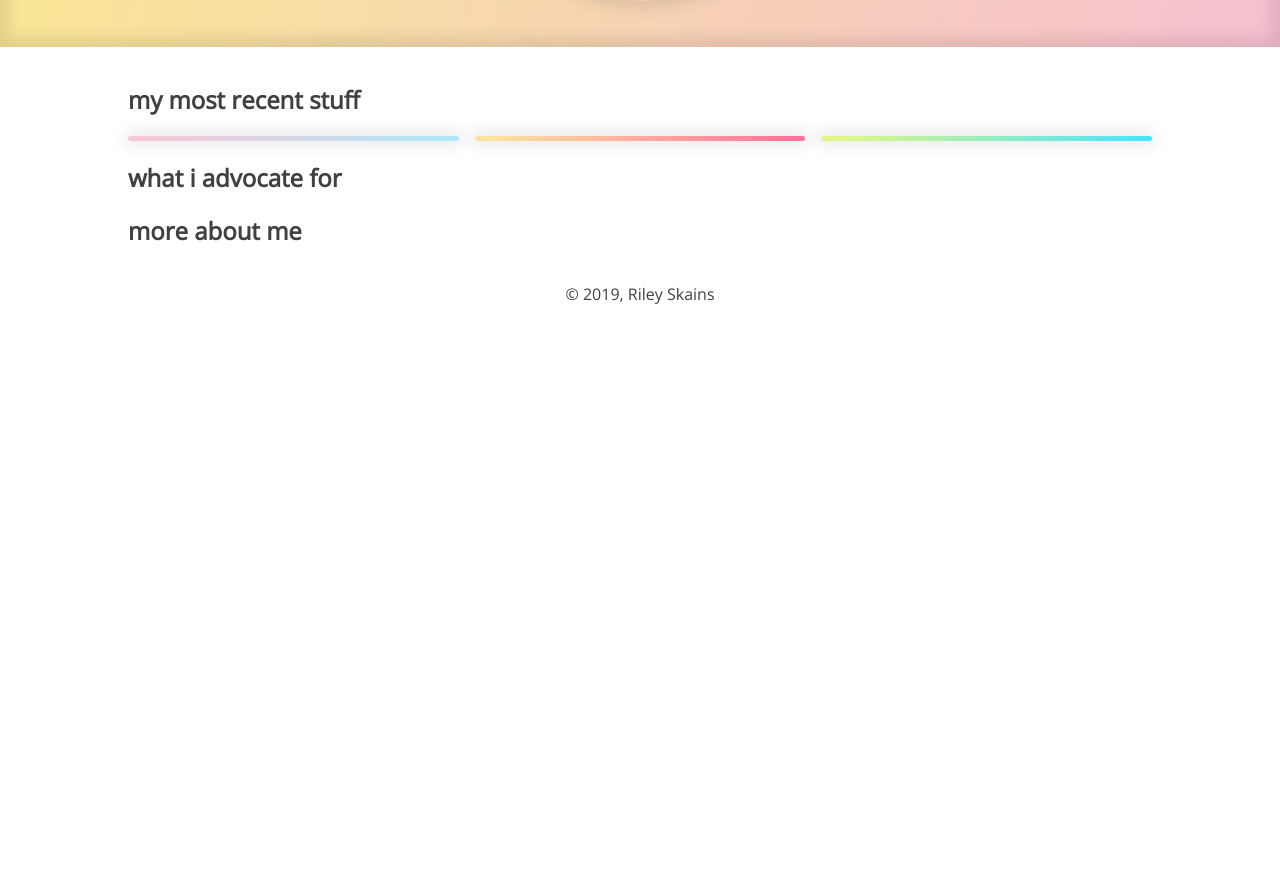
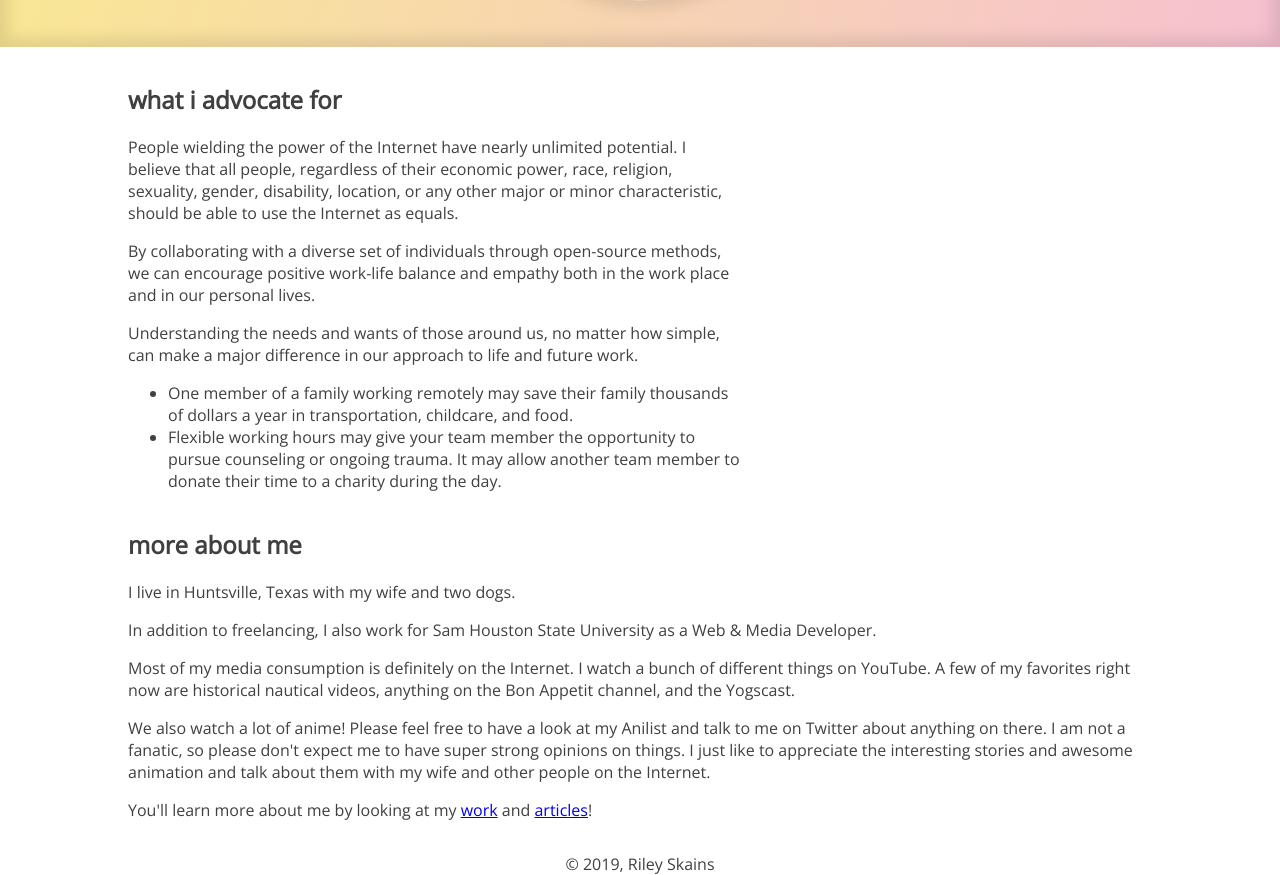
Before and after one commit to rileyskains/skains.dev, a Gatsby site: page / in a window 1280 px wide. Shown: the part 370-1245 px from the top of the page. Before the commit the page ends 800 px from the top, so only its background shows below. Built offline with nearby package versions, Linux system fonts and the light colour scheme; Gatsby itself is replaced by a stand-in of ours.

Commit message:
Initial word ideas

```diff
--- a/src/pages/index.js
+++ b/src/pages/index.js
@@ -23,26 +23,30 @@ const IndexPage = () => (
       <div className="main-body">
         <div className="main-content">
           <section>
-            <h2>my most recent stuff</h2>
-            <div className="large-grid">
-                <div className="grid-cell work-gradient-standard">
-                  <div className="grid-cell-interior">
+            <div class="half-grid">
+              <div>
+                <h2>what i advocate for</h2>
+                <p>People wielding the power of the Internet have nearly unlimited potential. I believe that all people, regardless of their economic power, race, religion, sexuality, gender, disability, location, or any other major or minor characteristic, should be able to use the Internet as equals.</p>
+                <p>By collaborating with a diverse set of individuals through open-source methods, we can encourage positive work-life balance and empathy both in the work place and in our personal lives.</p>
+                <p>Understanding the needs and wants of those around us, no matter how simple, can make a major difference in our approach to life and future work.</p>
+                <ul>
+                  <li>One member of a family working remotely may save their family thousands of dollars a year in transportation, childcare, and food.</li>
+                  <li>Flexible working hours may give your team member the opportunity to pursue counseling or ongoing trauma. It may allow another team member to donate their time to a charity during the day.</li>
+                </ul>
+              </div>
+              <div>
 
-                  </div>
-                </div>
-                <div className="grid-cell articles-gradient-standard">
+              </div>
+            </div>
 
-                </div>
-                <div className="grid-cell contact-gradient-standard">
-
-                </div>
-            </div>
-          </section>
-          <section>
-            <h2>what i advocate for</h2>
           </section>
           <section>
             <h2>more about me</h2>
+            <p>I live in Huntsville, Texas with my wife and two dogs.</p>
+            <p>In addition to freelancing, I also work for Sam Houston State University as a Web & Media Developer.</p>
+            <p>Most of my media consumption is definitely on the Internet. I watch a bunch of different things on YouTube. A few of my favorites right now are historical nautical videos, anything on the Bon Appetit channel, and the Yogscast.</p>
+            <p>We also watch a lot of anime! Please feel free to have a look at my Anilist and talk to me on Twitter about anything on there. I am not a fanatic, so please don't expect me to have super strong opinions on things. I just like to appreciate the interesting stories and awesome animation and talk about them with my wife and other people on the Internet.</p>
+            <p>You'll learn more about me by looking at my <Link to="work">work</Link> and <Link to="articles">articles</Link>!</p>
           </section>
         </div>
       </div>
--- a/src/styles/main.scss
+++ b/src/styles/main.scss
@@ -150,27 +150,9 @@ body {
   padding: 1em;
 }
 
-.large-grid {
+.half-grid {
   display: grid;
-  grid-template-columns: 1fr 1fr 1fr;
-  column-gap: 1em;
-}
-
-.grid-cell {
-  border-radius: 7px;
-  box-shadow: 0px 0px 16px 4px rgba(0, 0, 0, 0.1);
-}
-
-.grid-cell-interior {
-  margin: .3em;
-  background-color: #ffffff;
-  border-radius: 7px;
-}
-
-.grid-cell-interior p {
-  margin: 0;
-  padding: 1em;
-
+  grid-template-columns: 3fr 2fr;
 }
 
 @media all and (max-width: 768px) {
```
